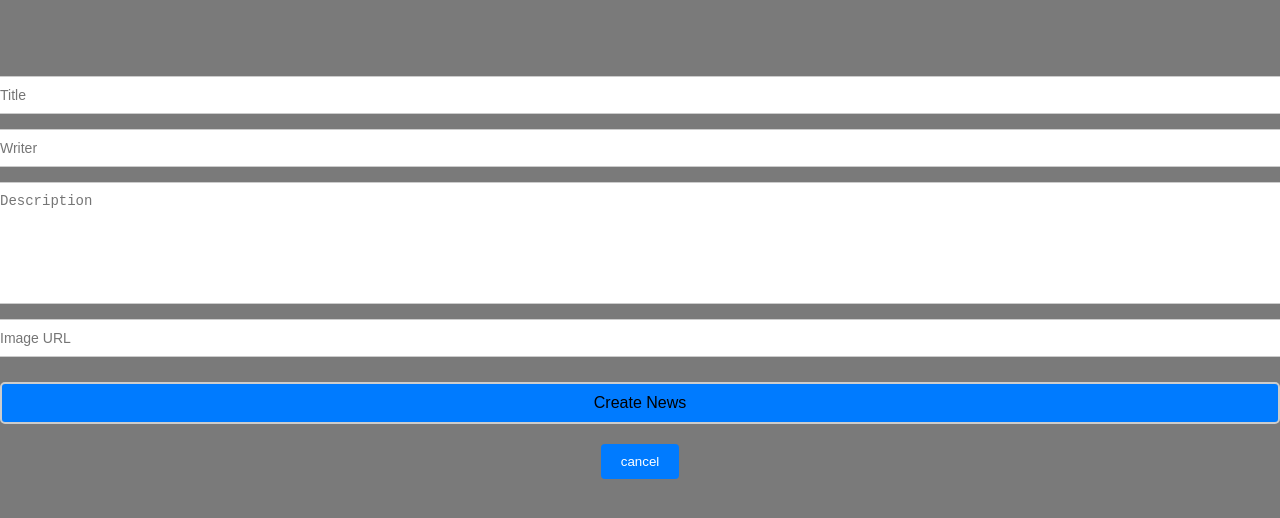
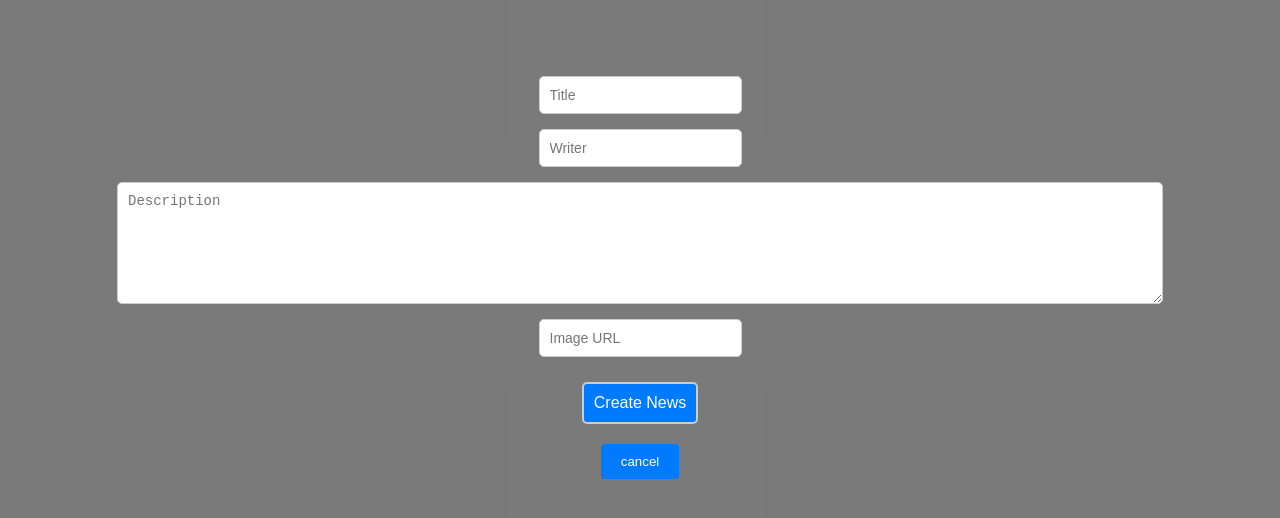
Before and after one commit to FawwazFawwaz/level22, a plain HTML site: page index.html in a window 1280 px wide. Both pictures are taken after a click on the button "Create". Shown: the part 118-636 px from the top of the page. Drawn offline with Linux system fonts and the light colour scheme; no server answers.

Commit message:
change style popup form

```diff
--- a/styles.css
+++ b/styles.css
@@ -48,7 +48,6 @@ body {
   #news-image-create,
   #news-writer-create {
     display: block;
-    width: 100%;
     padding: 10px;
     margin-bottom: 15px;
     border: 1px solid #ccc;
@@ -62,9 +61,7 @@ body {
 
   button[type="submit"] {
     display: block;
-    width: 100%;
     padding: 10px;
-    color: #000000;
     background-color: #fff;
     border: 2px solid #ccc;
     border-radius: 5px;
@@ -73,7 +70,6 @@ body {
   }
 
   select {
-    width: 100%;
     padding: 10px;
     margin-bottom: 15px;
     border: 1px solid #ccc;
@@ -82,7 +78,7 @@ body {
   }
 
   textarea {
-    width: 100%;
+    width: 80%;
     height: 100px;
     padding: 10px;
     margin-bottom: 15px;
```
